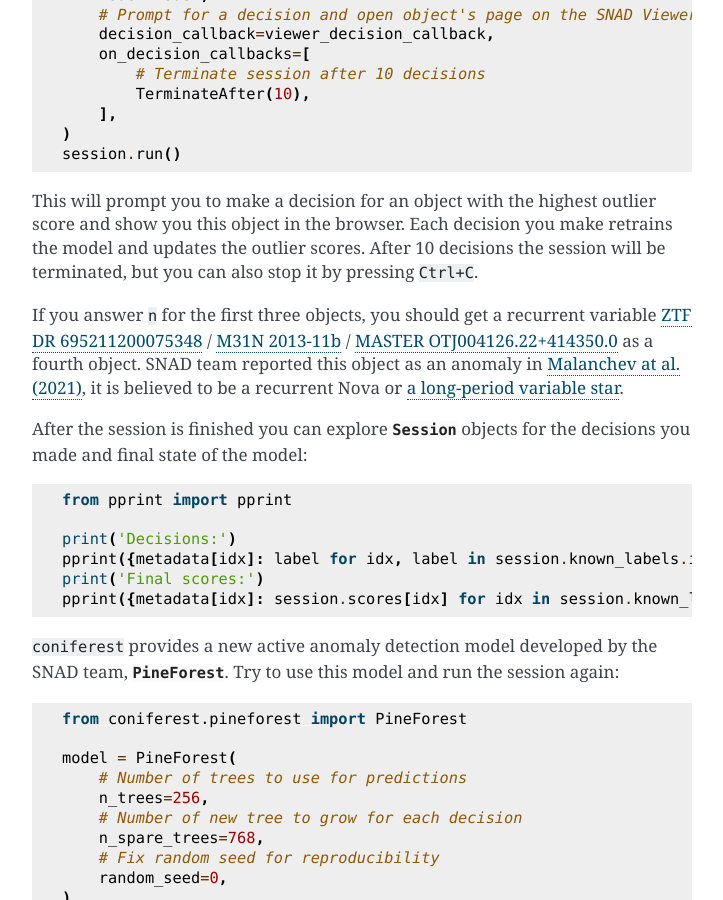
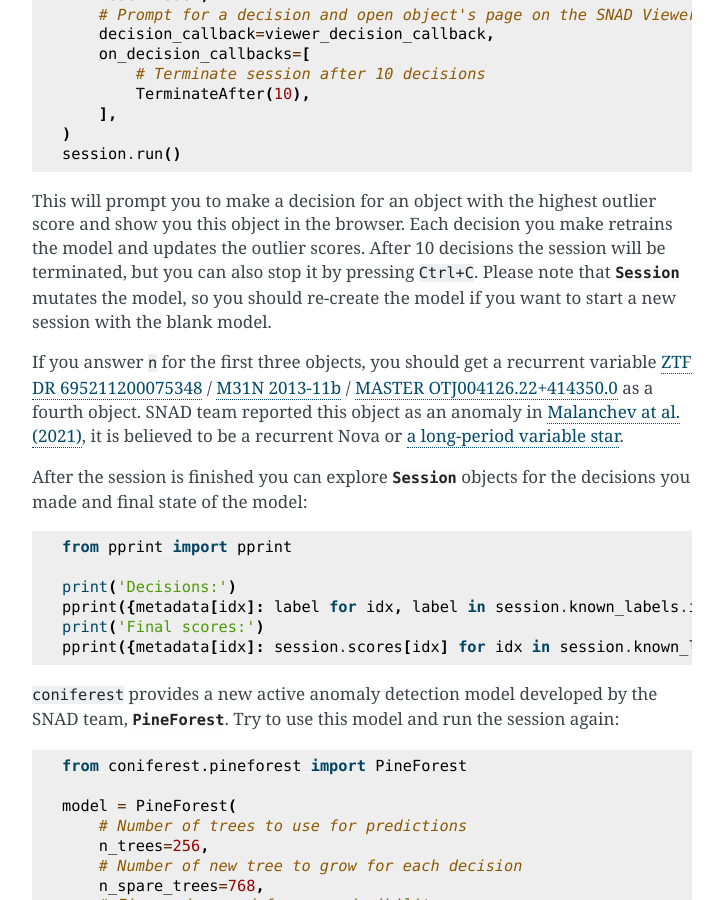
Before and after one commit to snad-space/coniferest, a Sphinx documentation site: the page built from docs/tutorial.rst, in a window 1280 px wide and 900 px high, scrolled down 1665 px. Shown: the whole window, without its empty margins (388-1111 px from the left). Built offline with Sphinx 7.4.7, drawn with Linux system fonts in a browser that asks for light colours; some of the changed text lies outside the part shown.

Commit message:
docs: session mutates model

```diff
--- a/docs/tutorial.rst
+++ b/docs/tutorial.rst
@@ -95,6 +95,7 @@ Now we are ready to run active anomaly detection :class:`Session <coniferest.ses
 This will prompt you to make a decision for an object with the highest outlier score and show you this object in the browser.
 Each decision you make retrains the model and updates the outlier scores.
 After 10 decisions the session will be terminated, but you can also stop it by pressing ``Ctrl+C``.
+Please note that :class:`Session <coniferest.session.Session>` mutates the model, so you should re-create the model if you want to start a new session with the blank model.
 
 If you answer ``n`` for the first three objects, you should get a recurrent variable `ZTF DR 695211200075348 <https://ztf.snad.space/dr3/view/695211200075348>`_ / `M31N 2013-11b <https://www.astronomerstelegram.org/?read=5569>`_ / `MASTER OTJ004126.22+414350.0 <https://ui.adsabs.harvard.edu/abs/2016ATel.9470....1S/abstract>`_ as a fourth object. SNAD team reported this object as an anomaly in `Malanchev at al. (2021) <https://ui.adsabs.harvard.edu/abs/2021MNRAS.502.5147M/abstract>`_, it is believed to be a recurrent Nova or `a long-period variable star <https://www.astronomerstelegram.org/?read=5640>`_.
 
@@ -184,6 +185,7 @@ Let's take a closer look at how it works:
 
 3. Inspect :class:`Session() <coniferest.session.Session>` object attributes like :attr:`known_labels <coniferest.session.Session.known_labels>`, :attr:`scores <coniferest.session.Session.scores>` and :attr:`model <coniferest.session.Session.model>` to get the results of the session
 
+Note that :class:`Session <coniferest.session.Session>` mutates input model, so if you use the same model object again for a new session, it will continue from the previous model state.
 
 Tune the Session with callbacks
 -------------------------------
```
